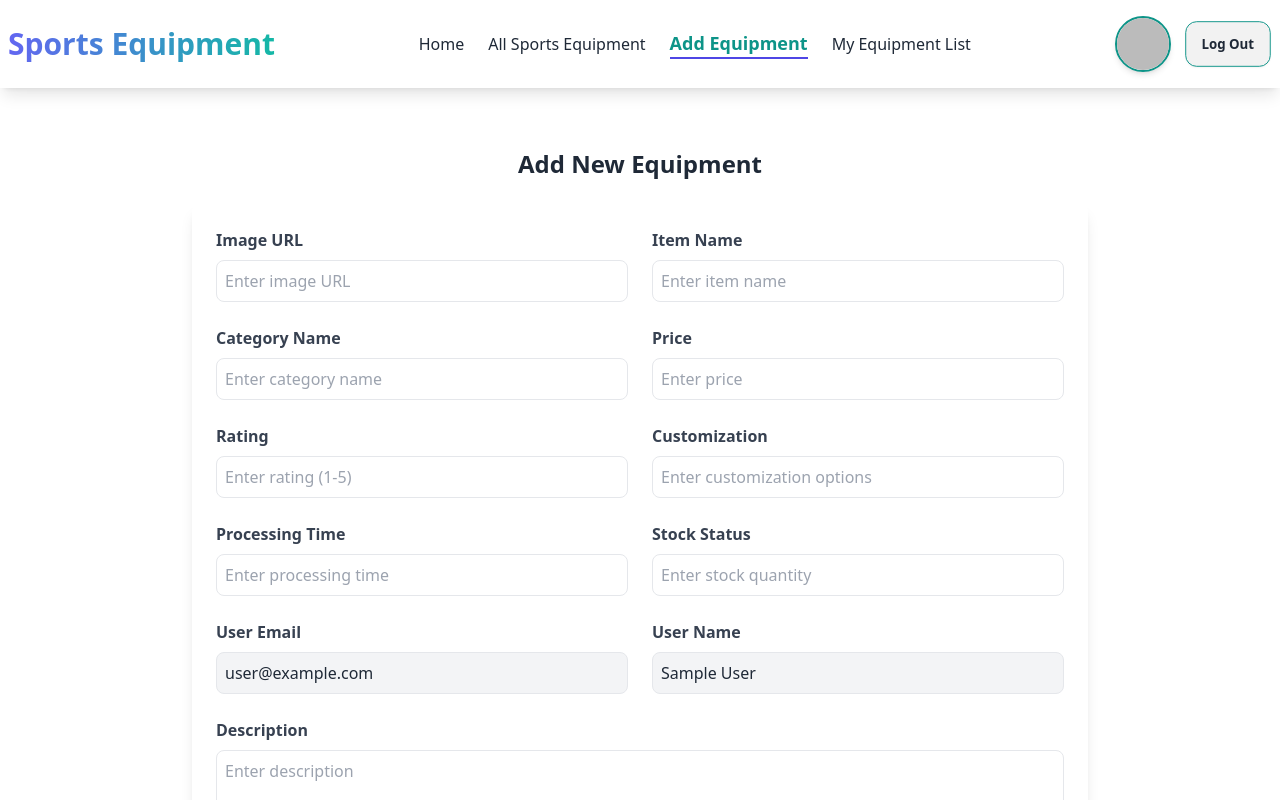
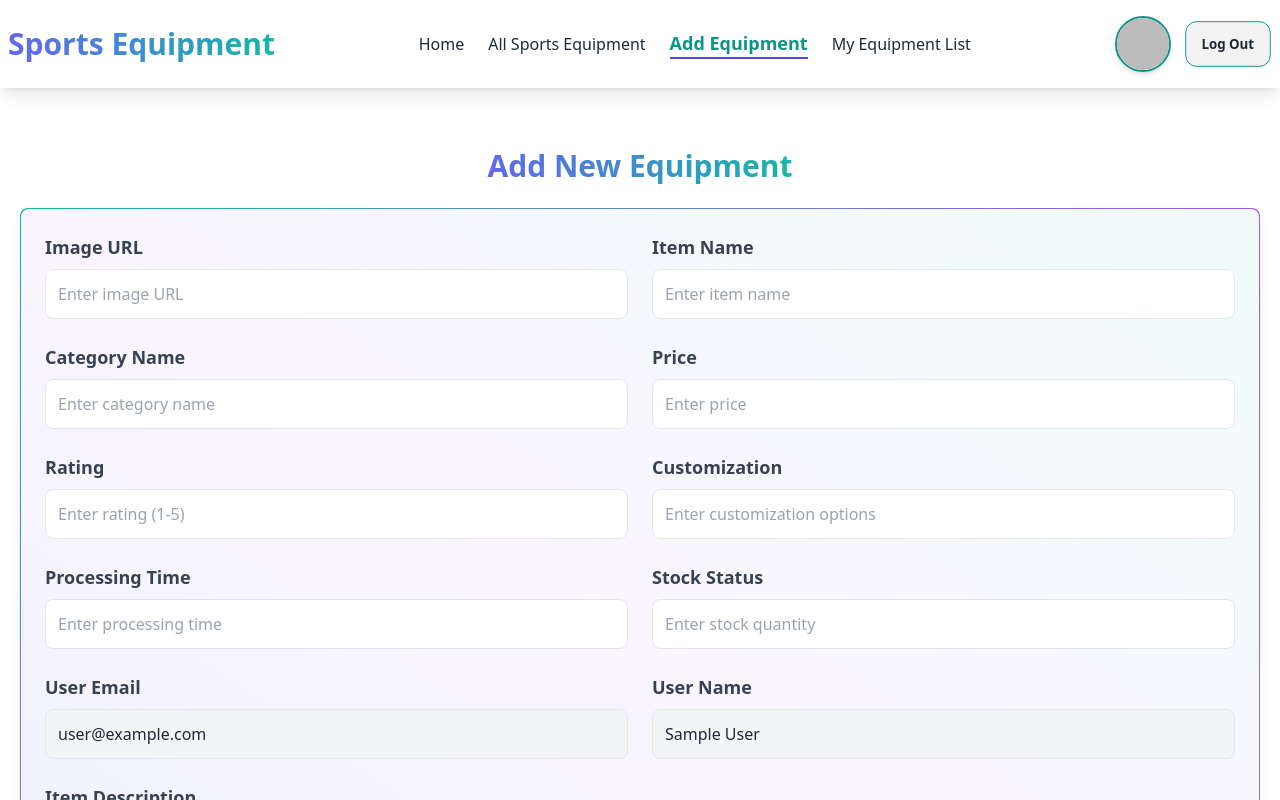
Before and after one commit to masud2005/A10-sports-equipment-store-client, a React (Vite) app: page /add-equipment in a window 1280 px wide. Shown: the top 800 px of the page. Built offline with nearby package versions, Linux system fonts and the light colour scheme; no server answers; sample sign-in values are in the browser's storage.

Commit message:
Updated Epuipment Page Design and Functionality Added

```diff
--- a/src/components/Footer.jsx
+++ b/src/components/Footer.jsx
@@ -3,7 +3,7 @@ import React from 'react';
 const Footer = () => {
     return (
         <footer className="bg-gradient-to-r from-teal-300 to-indigo-300 py-8">
-            <div className="container mx-auto grid grid-cols-1 md:grid-cols-3 gap-8">
+            <div className="container mx-auto grid grid-cols-1 md:grid-cols-3 gap-8 px-2">
                 {/* Column 1 */}
                 <div className='text-gray-700'>
                     <h4 className="text-3xl font-bold text-gray-800 mb-4">EquiSports</h4>
--- a/src/pages/AddEquipment.jsx
+++ b/src/pages/AddEquipment.jsx
@@ -46,61 +46,65 @@ const AddEquipment = () => {
 
     return (
         <div className="container mx-auto my-10 p-2 md:p-5">
-            <h2 className="text-2xl font-bold text-center mb-6">Add New Equipment</h2>
-            <form onSubmit={handleAddNewEquipment} className="bg-white shadow-lg p-6 rounded-lg max-w-4xl mx-auto">
+            <div className='text-center'>
+                <h2 className="text-3xl font-bold mb-6 bg-gradient-to-r from-indigo-500 to-teal-500 text-transparent bg-clip-text inline-block">Add New Equipment</h2>
+            </div>
+            <div className='bg-gradient-to-tl from-indigo-400 via-purple-500 to-teal-500 rounded-lg p-[1px]'>
+                <form onSubmit={handleAddNewEquipment} className="bg-gradient-to-tr from-indigo-50 via-purple-50 to-teal-50 shadow-lg p-3 lg:p-6 rounded-lg">
                     {/* Grid Layout for Fields */}
                     <div className="grid grid-cols-1 md:grid-cols-2 gap-6">
                         <div>
-                        <label className="block text-gray-700 font-bold mb-2" htmlFor="image">Image URL</label>
-                        <input type="text" id="image" name="image" className="w-full p-2 border rounded-lg" placeholder="Enter image URL" required />
+                            <label className="block text-gray-700 font-bold mb-2 text-lg" htmlFor="image">Image URL</label>
+                            <input type="text" id="image" name="image" className="w-full p-2 md:p-3 border rounded-lg focus:ring-1 focus:ring-teal-500 focus:outline-none" placeholder="Enter image URL" required />
                         </div>
                         <div>
-                        <label className="block text-gray-700 font-bold mb-2" htmlFor="itemName">Item Name</label>
-                        <input type="text" id="itemName" name="itemName" className="w-full p-2 border rounded-lg" placeholder="Enter item name" required/>
+                            <label className="block text-gray-700 font-bold mb-2 text-lg" htmlFor="itemName">Item Name</label>
+                            <input type="text" id="itemName" name="itemName" className="w-full p-2 md:p-3 border rounded-lg focus:ring-1 focus:ring-teal-500 focus:outline-none" placeholder="Enter item name" required />
                         </div>
                         <div>
-                        <label className="block text-gray-700 font-bold mb-2" htmlFor="categoryName">Category Name</label>
-                        <input type="text" id="categoryName" name="categoryName" className="w-full p-2 border rounded-lg" placeholder="Enter category name" required/>
+                            <label className="block text-gray-700 font-bold mb-2 text-lg" htmlFor="categoryName">Category Name</label>
+                            <input type="text" id="categoryName" name="categoryName" className="w-full p-2 md:p-3 border rounded-lg focus:ring-1 focus:ring-teal-500 focus:outline-none" placeholder="Enter category name" required />
                         </div>
                         <div>
-                        <label className="block text-gray-700 font-bold mb-2" htmlFor="price">Price</label>
-                        <input type="number" id="price" name="price" className="w-full p-2 border rounded-lg" placeholder="Enter price" required/>
+                            <label className="block text-gray-700 font-bold mb-2 text-lg" htmlFor="price">Price</label>
+                            <input type="number" id="price" name="price" className="w-full p-2 md:p-3 border rounded-lg focus:ring-1 focus:ring-teal-500 focus:outline-none" placeholder="Enter price" required />
                         </div>
                         <div>
-                        <label className="block text-gray-700 font-bold mb-2" htmlFor="rating">Rating</label>
-                        <input type="number" id="rating" name="rating" className="w-full p-2 border rounded-lg" placeholder="Enter rating (1-5)" required/>
+                            <label className="block text-gray-700 font-bold mb-2 text-lg" htmlFor="rating">Rating</label>
+                            <input type="number" id="rating" name="rating" className="w-full p-2 md:p-3 border rounded-lg focus:ring-1 focus:ring-teal-500 focus:outline-none" placeholder="Enter rating (1-5)" required />
                         </div>
                         <div>
-                        <label className="block text-gray-700 font-bold mb-2" htmlFor="customization">Customization</label>
-                        <input type="text" id="customization" name="customization" className="w-full p-2 border rounded-lg" placeholder="Enter customization options" required/>
+                            <label className="block text-gray-700 font-bold mb-2 text-lg" htmlFor="customization">Customization</label>
+                            <input type="text" id="customization" name="customization" className="w-full p-2 md:p-3 border rounded-lg focus:ring-1 focus:ring-teal-500 focus:outline-none" placeholder="Enter customization options" required />
                         </div>
                         <div>
-                        <label className="block text-gray-700 font-bold mb-2" htmlFor="processingTime">Processing Time</label>
-                        <input type="text" id="processingTime" name="processingTime" className="w-full p-2 border rounded-lg" placeholder="Enter processing time" required/>
+                            <label className="block text-gray-700 font-bold mb-2 text-lg" htmlFor="processingTime">Processing Time</label>
+                            <input type="text" id="processingTime" name="processingTime" className="w-full p-2 md:p-3 border rounded-lg focus:ring-1 focus:ring-teal-500 focus:outline-none" placeholder="Enter processing time" required />
                         </div>
                         <div>
-                        <label className="block text-gray-700 font-bold mb-2" htmlFor="stockStatus">Stock Status</label>
-                        <input type="number" id="stockStatus" name="stockStatus" className="w-full p-2 border rounded-lg" placeholder="Enter stock quantity" required/>
+                            <label className="block text-gray-700 font-bold mb-2 text-lg" htmlFor="stockStatus">Stock Status</label>
+                            <input type="number" id="stockStatus" name="stockStatus" className="w-full p-2 md:p-3 border rounded-lg focus:ring-1 focus:ring-teal-500 focus:outline-none" placeholder="Enter stock quantity" required />
                         </div>
                         <div>
-                        <label className="block text-gray-700 font-bold mb-2" htmlFor="userEmail">User Email</label>
-                        <input type="email" id="userEmail" name="userEmail" className="w-full p-2 border rounded-lg bg-gray-100" placeholder="User Email" readOnly defaultValue={user?.email} />
+                            <label className="block text-gray-700 font-bold mb-2 text-lg" htmlFor="userEmail">User Email</label>
+                            <input type="email" id="userEmail" name="userEmail" className="w-full p-2 md:p-3 border rounded-lg focus:ring-1 focus:ring-teal-500 focus:outline-none bg-gray-100" placeholder="User Email" readOnly defaultValue={user?.email} />
                         </div>
                         <div>
-                        <label className="block text-gray-700 font-bold mb-2" htmlFor="userName">User Name</label>
-                        <input type="text" id="userName" name="userName" className="w-full p-2 border rounded-lg bg-gray-100" placeholder="User Name" readOnly defaultValue={user?.displayName} />
+                            <label className="block text-gray-700 font-bold mb-2 text-lg" htmlFor="userName">User Name</label>
+                            <input type="text" id="userName" name="userName" className="w-full p-2 md:p-3 border rounded-lg focus:ring-1 focus:ring-teal-500 focus:outline-none bg-gray-100" placeholder="User Name" readOnly defaultValue={user?.displayName} />
                         </div>
                     </div>
 
                     {/* Description Field */}
                     <div className="mt-6">
-                    <label className="block text-gray-700 font-bold mb-2" htmlFor="description">Description</label>
-                    <textarea id="description" name="description" className="w-full p-2 border rounded-lg" rows="4" placeholder="Enter description" required ></textarea>
+                        <label className="block text-gray-700 font-bold mb-2 text-lg" htmlFor="description">Item Description</label>
+                        <textarea id="description" name="description" className="w-full p-2 md:p-3 border rounded-lg focus:ring-1 focus:ring-teal-500 focus:outline-none" rows="4" placeholder="Enter description" required ></textarea>
                     </div>
 
                     {/* Submit Button */}
-                <button type="submit" className="mt-6 w-full bg-green-600 text-white p-3 rounded-lg font-bold hover:bg-green-700">Submit</button>
+                    <button type="submit" className="mt-6 w-full bg-gradient-to-tr from-indigo-400 to-teal-400  p-3 rounded-lg font-bold hover:bg-green-700 text-lg">Submit</button>
                 </form>
+            </div>
         </div>
     );
 };
--- a/src/pages/AllSportsEquipment.jsx
+++ b/src/pages/AllSportsEquipment.jsx
@@ -28,7 +28,7 @@ const AllSportsEquipment = () => {
                                 <td>{equipment.itemName}</td>
                                 <td>{equipment.categoryName}</td>
                                 <td>${equipment.price}</td>
-                                <td><Link to={`/sports-equipment/details/${equipment._id}`} className='bg-gradient-to-r from-teal-300 to-indigo-300 hover:from-teal-400 hover:to-indigo-400 py-[6px] px-3 rounded-full cursor-pointer text-black'>View Details</Link></td>
+                                <td><Link to={`/sports-equipment/details/${equipment._id}`} className='bg-gradient-to-r from-teal-300 to-indigo-300 hover:from-teal-400 hover:to-indigo-400 py-[6px] px-3 rounded-full cursor-pointer text-black'>ViewDetails</Link></td>
                             </tr>
                             )
                         }
--- a/src/pages/SportsEquipmentDetails.jsx
+++ b/src/pages/SportsEquipmentDetails.jsx
@@ -1,20 +1,21 @@
 import React, { useEffect, useState } from 'react';
-import { useParams } from 'react-router-dom';
-// import { AuthContext } from '../provider/AuthProvider';
+import { useLoaderData } from 'react-router-dom';
 
 const SportsEquipmentDetails = () => {
     // const {user} = useState(AuthContext);
-    const { id } = useParams();
-    const [singleEquipment, setSingleEquipment] = useState({});
+    // const { id } = useParams();
+    // const [singleEquipment, setSingleEquipment] = useState({});
 
-    useEffect(() => {
-        fetch(`http://localhost:5000/equipments/${id}`)
-            .then(res => res.json())
-            .then(data => {
-                setSingleEquipment(data);
-            })
-            .catch(error => console.error('Error fetching equipment:', error));
-    }, [id]);
+    // useEffect(() => {
+    //     fetch(`http://localhost:5000/equipments/${id}`)
+    //         .then(res => res.json())
+    //         .then(data => {
+    //             setSingleEquipment(data);
+    //         })
+    //         .catch(error => console.error('Error fetching equipment:', error));
+    // }, [id]);
+
+    const singleEquipment = useLoaderData();
 
     const { image, itemName, categoryName, price, rating, customization, processingTime, stockStatus, userEmail, userName, description } = singleEquipment;
 
--- a/src/pages/UpdateEquipment.jsx
+++ b/src/pages/UpdateEquipment.jsx
@@ -1,9 +1,111 @@
-import React from 'react';
+import React, { useContext } from 'react';
+import { useLoaderData } from 'react-router-dom';
+import { AuthContext } from '../provider/AuthProvider';
+import Swal from 'sweetalert2';
 
 const UpdateEquipment = () => {
+    const { user } = useContext(AuthContext);
+    const equipment = useLoaderData();
+    const { _id ,image, itemName, categoryName, price, rating, customization, processingTime, stockStatus, userEmail, userName, description } = equipment;
+
+    // console.log(data);
+    const handleUpdateEquipment = (e) => {
+        e.preventDefault();
+        const form = e.target;
+        const image = form.image.value;
+        const itemName = form.itemName.value;
+        const categoryName = form.categoryName.value;
+        const price = form.price.value;
+        const rating = form.rating.value;
+        const customization = form.customization.value;
+        const processingTime = form.processingTime.value;
+        const stockStatus = form.stockStatus.value;
+        const userEmail = form.userEmail.value;
+        const userName = form.userName.value;
+        const description = form.description.value;
+
+        const updateEquipment = { image, itemName, categoryName, price, rating, customization, processingTime, stockStatus, userEmail, userName, description };
+
+        fetch(`http://localhost:5000/equipments/${_id}`, {
+            method: 'PATCH',
+            headers: {
+                'Content-Type': 'application/json'
+            },
+            body: JSON.stringify(updateEquipment)
+        })
+            .then(res => res.json())
+            .then(data => {
+                console.log(data);
+                if (data.modifiedCount) {
+                    Swal.fire({
+                        icon: 'success',
+                        title: 'Successfully Equipment Updated!',
+                        text: 'Your equipment has been successfully updated to the Database.'
+                    })
+                }
+            })
+    }
     return (
-        <div>
-            Update Equipments
+        <div className='container mx-auto my-12'>
+            <div className='text-center'>
+                <h2 className="text-3xl font-bold mb-6 bg-gradient-to-r from-indigo-500 to-teal-500 text-transparent bg-clip-text inline-block">Update Equipment</h2>
+            </div>
+            <div className='bg-gradient-to-tl from-indigo-400 via-purple-500 to-teal-500 rounded-lg p-[1px]'>
+                <form onSubmit={handleUpdateEquipment} className="bg-gradient-to-tr from-indigo-50 via-purple-50 to-teal-50 shadow-lg p-3 lg:p-6 rounded-lg">
+                    {/* Grid Layout for Fields */}
+                    <div className="grid grid-cols-1 md:grid-cols-2 gap-6">
+                        <div>
+                            <label className="block text-gray-700 font-bold mb-2 text-lg" htmlFor="image">Image URL</label>
+                            <input type="text" id="image" name="image" className="w-full p-2 md:p-3 border rounded-lg focus:ring-1 focus:ring-teal-500 focus:outline-none" placeholder="Enter image URL" defaultValue={image} required />
+                        </div>
+                        <div>
+                            <label className="block text-gray-700 font-bold mb-2 text-lg" htmlFor="itemName">Item Name</label>
+                            <input type="text" id="itemName" name="itemName" className="w-full p-2 md:p-3 border rounded-lg focus:ring-1 focus:ring-teal-500 focus:outline-none" placeholder="Enter item name" defaultValue={itemName} required />
+                        </div>
+                        <div>
+                            <label className="block text-gray-700 font-bold mb-2 text-lg" htmlFor="categoryName">Category Name</label>
+                            <input type="text" id="categoryName" name="categoryName" className="w-full p-2 md:p-3 border rounded-lg focus:ring-1 focus:ring-teal-500 focus:outline-none" placeholder="Enter category name" defaultValue={categoryName} required />
+                        </div>
+                        <div>
+                            <label className="block text-gray-700 font-bold mb-2 text-lg" htmlFor="price">Price</label>
+                            <input type="number" id="price" name="price" className="w-full p-2 md:p-3 border rounded-lg focus:ring-1 focus:ring-teal-500 focus:outline-none" placeholder="Enter price" defaultValue={price} required />
+                        </div>
+                        <div>
+                            <label className="block text-gray-700 font-bold mb-2 text-lg" htmlFor="rating">Rating</label>
+                            <input type="number" id="rating" name="rating" className="w-full p-2 md:p-3 border rounded-lg focus:ring-1 focus:ring-teal-500 focus:outline-none" placeholder="Enter rating (1-5)" defaultValue={rating} required />
+                        </div>
+                        <div>
+                            <label className="block text-gray-700 font-bold mb-2 text-lg" htmlFor="customization">Customization</label>
+                            <input type="text" id="customization" name="customization" className="w-full p-2 md:p-3 border rounded-lg focus:ring-1 focus:ring-teal-500 focus:outline-none" placeholder="Enter customization options" defaultValue={customization} required />
+                        </div>
+                        <div>
+                            <label className="block text-gray-700 font-bold mb-2 text-lg" htmlFor="processingTime">Processing Time</label>
+                            <input type="text" id="processingTime" name="processingTime" className="w-full p-2 md:p-3 border rounded-lg focus:ring-1 focus:ring-teal-500 focus:outline-none" placeholder="Enter processing time" defaultValue={processingTime} required />
+                        </div>
+                        <div>
+                            <label className="block text-gray-700 font-bold mb-2 text-lg" htmlFor="stockStatus">Stock Status</label>
+                            <input type="number" id="stockStatus" name="stockStatus" className="w-full p-2 md:p-3 border rounded-lg focus:ring-1 focus:ring-teal-500 focus:outline-none" placeholder="Enter stock quantity" defaultValue={stockStatus} required />
+                        </div>
+                        <div>
+                            <label className="block text-gray-700 font-bold mb-2 text-lg" htmlFor="userEmail">User Email</label>
+                            <input type="email" id="userEmail" name="userEmail" className="w-full p-2 md:p-3 border rounded-lg focus:ring-1 focus:ring-teal-500 focus:outline-none bg-gray-100" placeholder="User Email" readOnly defaultValue={user?.email} />
+                        </div>
+                        <div>
+                            <label className="block text-gray-700 font-bold mb-2 text-lg" htmlFor="userName">User Name</label>
+                            <input type="text" id="userName" name="userName" className="w-full p-2 md:p-3 border rounded-lg focus:ring-1 focus:ring-teal-500 focus:outline-none bg-gray-100" placeholder="User Name" readOnly defaultValue={user?.displayName} />
+                        </div>
+                    </div>
+
+                    {/* Description Field */}
+                    <div className="mt-6">
+                        <label className="block text-gray-700 font-bold mb-2 text-lg" htmlFor="description">Item Description</label>
+                        <textarea id="description" name="description" className="w-full p-2 md:p-3 border rounded-lg focus:ring-1 focus:ring-teal-500 focus:outline-none" rows="4" placeholder="Enter description" defaultValue={description} required ></textarea>
+                    </div>
+
+                    {/* Update Button */}
+                    <button type="submit" className="mt-6 w-full bg-gradient-to-tr from-indigo-400 to-teal-400  p-3 rounded-lg font-bold hover:bg-green-700 text-lg">Update</button>
+                </form>
+            </div>
         </div>
     );
 };
--- a/src/routes/Routes.jsx
+++ b/src/routes/Routes.jsx
@@ -47,8 +47,9 @@ const router = createBrowserRouter([
                 </PrivateRoute>,
             },
             {
-                path: '/update-equipment',
-                element: <UpdateEquipment />
+                path: '/update-equipment/:id',
+                element: <UpdateEquipment />,
+                loader: ({ params }) => fetch(`http://localhost:5000/equipments/${params.id}`)
             },
             {
                 path: '/login',
```
Lines whose indentation alone changed are shown as unchanged.
